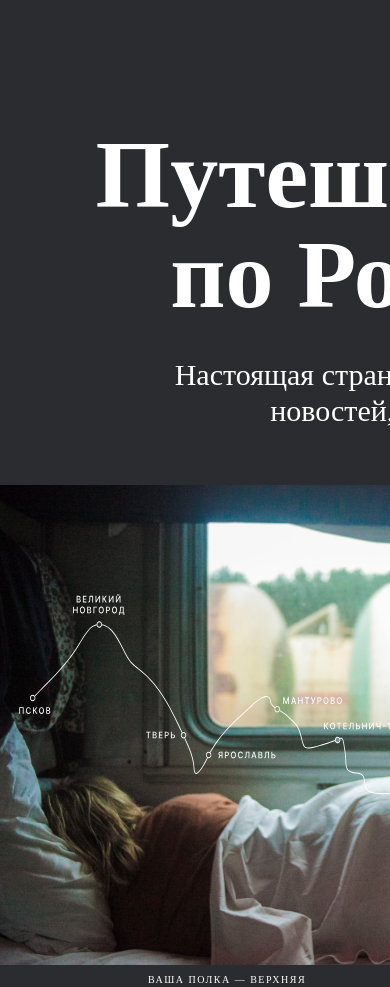
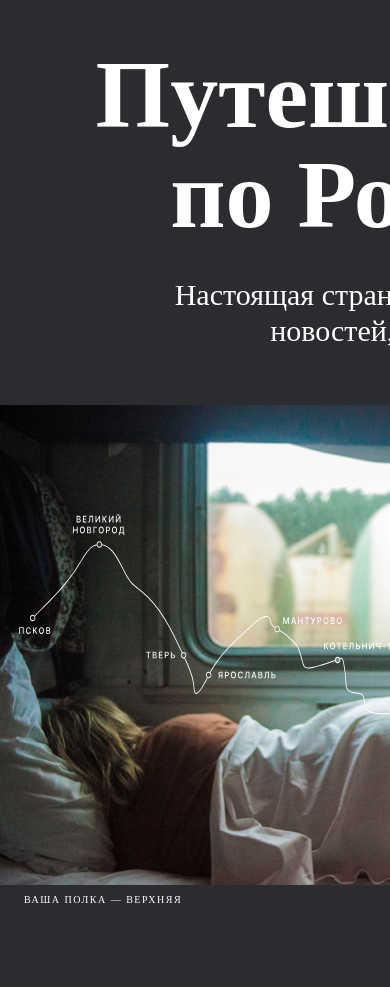
Before and after one commit to Aneko23/russian-travel, a plain HTML site: page index.html in a window 390 px wide. Shown: the part 83-1070 px from the top of the page. After the commit the page ends 990 px from the top, so only its background shows below. Drawn offline with Linux system fonts and the light colour scheme.

Commit message:
Доделала lead

```diff
--- a/blocks/lead/__caption/lead__caption.css
+++ b/blocks/lead/__caption/lead__caption.css
@@ -12,6 +12,18 @@
     justify-self: start;
 }
 
+@media screen and (max-width: 1024px) {
+    .lead__caption {
+        margin: 8px 48px 0;
+    }
+}
+
+@media screen and (max-width: 768px) {
+    .lead__caption {
+        margin: 8px 24px 0;
+    }
+}
+
 @media screen and (max-width: 320px) {
     .lead__caption {
         margin: 8px 16px 0;
--- a/blocks/lead/__title/lead__title.css
+++ b/blocks/lead/__title/lead__title.css
@@ -6,12 +6,12 @@
     font-size: 96px;
     line-height: 100px;
     text-align: center;
-    margin: 136px auto 32px;
+    margin: 56px auto 32px;
 }
 
 @media screen and (max-width: 1024px) {
     .lead__title {
-        margin: 128px auto 32px
+        margin: 48px auto 32px
     }
 }
 
```
